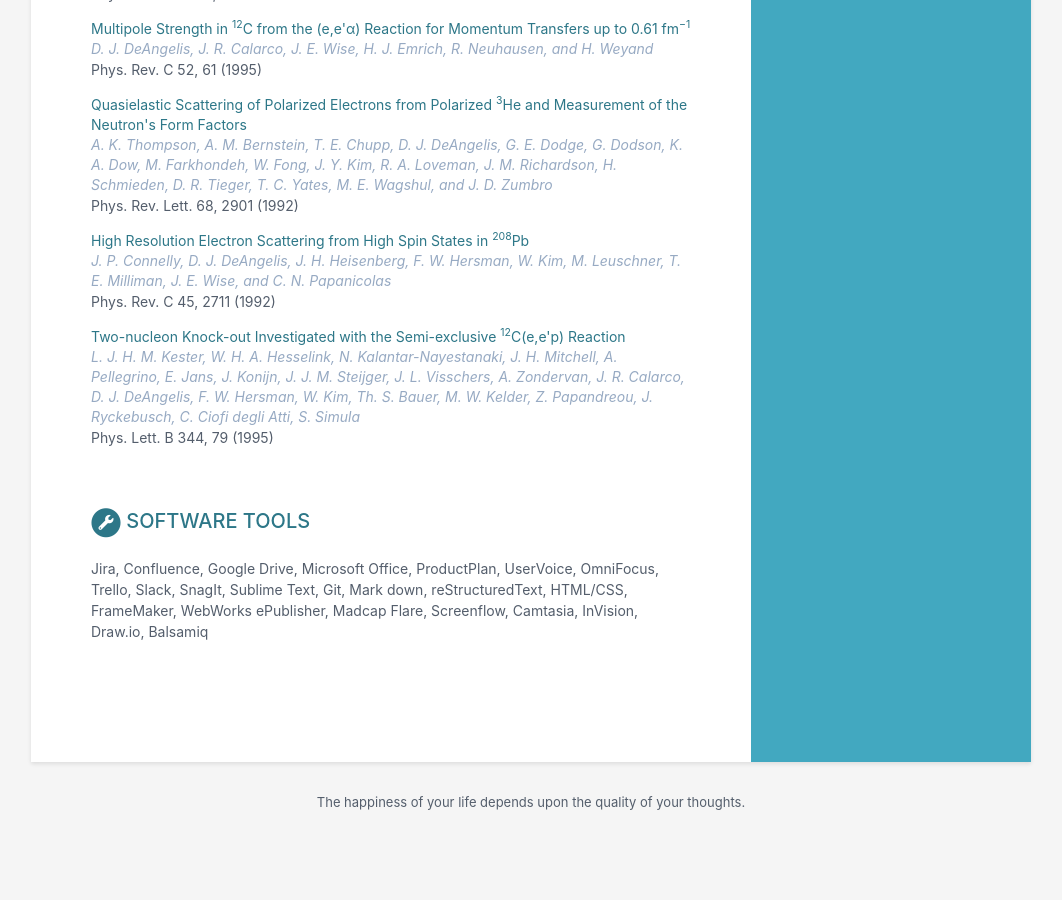
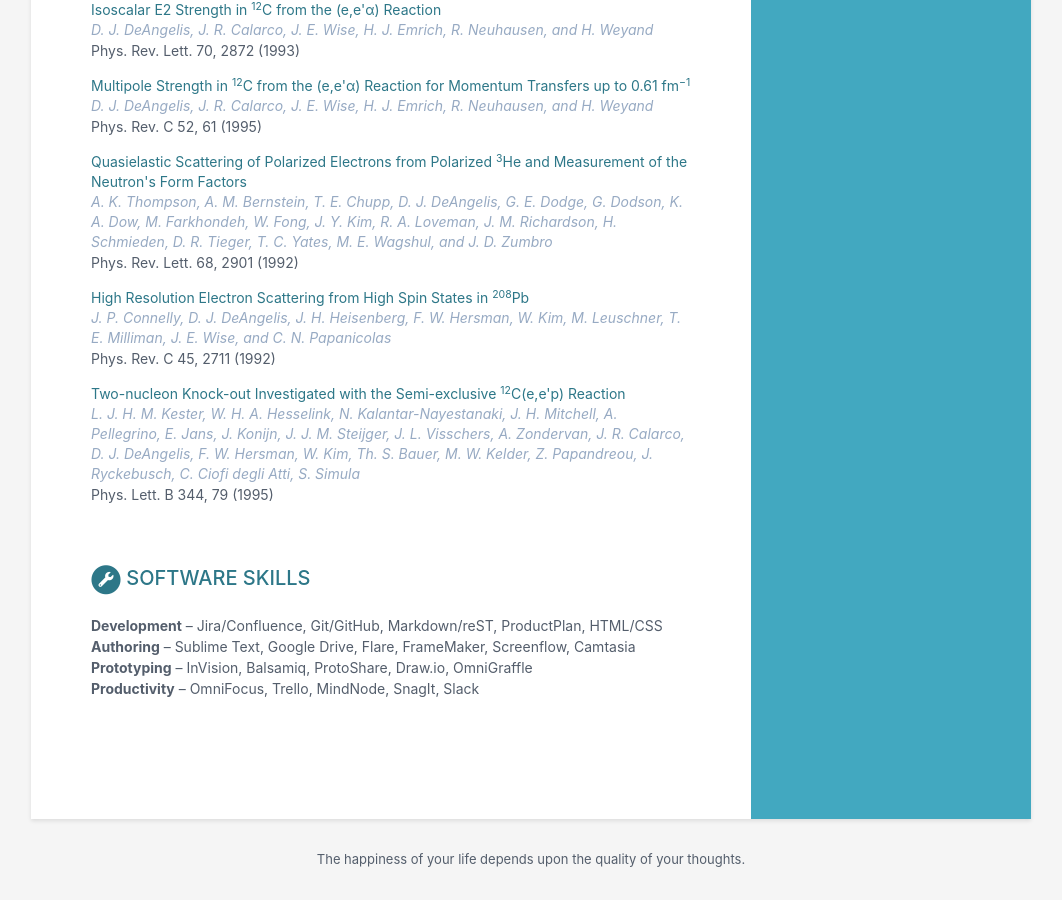
Before and after one commit to djdeangelis/djdeangelis.github.io, a Jekyll site: the page built from index.html, in a window 1280 px wide and 900 px high, scrolled down 2903 px. Shown: the whole window, without its empty margins (109-1171 px from the left). Built offline with Jekyll 4.4.1, drawn with Linux system fonts in a browser that asks for light colours; before the commit the page ends 3745 px from its top, so only the background shows below that; some of the changed text lies outside the part shown.

Commit message:
Update Skills section

```diff
--- a/_data/data.yml
+++ b/_data/data.yml
@@ -22,7 +22,7 @@ sidebar:
     twitter: # specify as '@twitter-handle'
     stack-overflow: # Number/Username, e.g. 123456/alandoe
     codewars:
-    goodreads: 113047902-david-deangelis # Number-Username, e.g. 123456-alandoe
+    goodreads: 113047902-david-deangelis
 
 #    languages:
 #      - idiom: English
@@ -172,11 +172,11 @@ projects:
     assignments:
       - title: reStructuredText Primer
         link: "https://djdeangelis.github.io/reST-primer/"
-        tagline: "A documentation project hosted on GitHub that uses Sphinx, reStructuredText, and a theme from Read The Docs."
+        tagline: "A documentation project hosted on GitHub and created with Sphinx, reStructuredText, and a theme from Read the Docs."
 
-#      - title: DevStudio
-#        link: "#"
-#        tagline: "A responsive website template designed to help web developers/designers market their services."
+      - title: Curve Fitting Tool
+        link: "https://djdeangelis.github.io/curvefit/"
+        tagline: "A documentation project hosted on GitHub and created with Jekyll, kramdown, MathJax, and a theme from I'd Rather Be Writing."
 #
 patents:
     title: Patents
@@ -235,10 +235,12 @@ publications:
         conference: Phys. Lett. B 344, 79 (1995)
 
 skills:
-    title: Software Tools
-    details: Jira, Confluence, Google Drive, Microsoft Office, ProductPlan, UserVoice, OmniFocus, Trello,
-        Slack, SnagIt, Sublime Text, Git, Mark down, reStructuredText, HTML/CSS, FrameMaker, WebWorks ePublisher,
-        Madcap Flare, Screenflow, Camtasia, InVision, Draw.io, Balsamiq
+    title: Software Skills
+    details: |
+        **Development** -- Jira/Confluence, Git/GitHub, Markdown/reST, ProductPlan, HTML/CSS <br>
+        **Authoring** -- Sublime Text, Google Drive, Flare, FrameMaker, Screenflow, Camtasia <br>
+        **Prototyping** --  InVision, Balsamiq, ProtoShare, Draw.io, OmniGraffle <br>
+        **Productivity** -- OmniFocus, Trello, MindNode, SnagIt, Slack
 
 #    toolset:
 #      - name: Jira & Confluence
```
Also changed, not shown: 5 other files.
